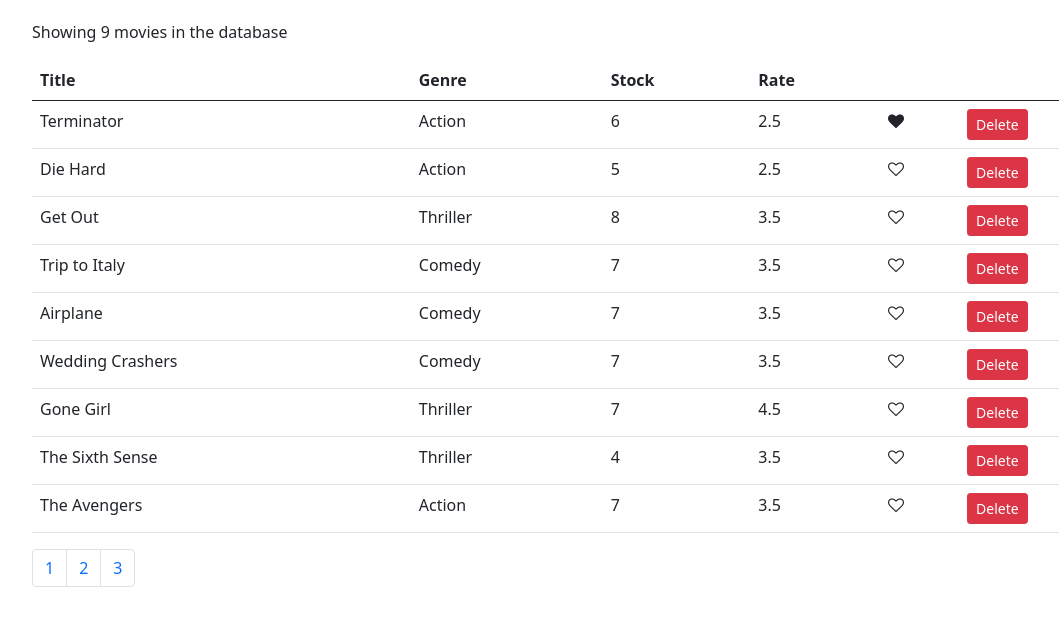
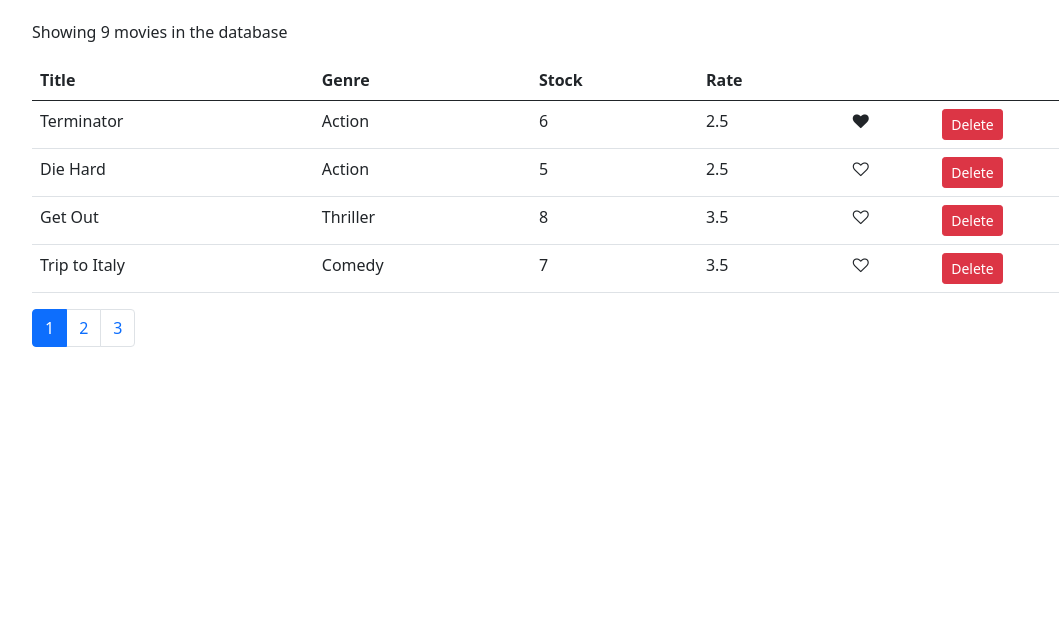
Before and after one commit to devsambuca/Vidly, a React (Create React App) app: page / in a window 1280 px wide. Shown: the top 626 px of the page, without its empty margins (50-1109 px from the left). Built offline with nearby package versions, Linux system fonts and the light colour scheme.

Commit message:
added function paginate for pagination

```diff
--- a/src/components/Movies.js
+++ b/src/components/Movies.js
@@ -2,11 +2,12 @@
 import { getMovies } from '../services/fakeMovieService';
 import Like from './common/Like';
 import Pagination from './common/Pagination';
+import { paginate } from '../utils/paginate';
 class Movies extends Component {
-  state = { movies: getMovies(), pageSize: 4 };
+  state = { movies: getMovies(), currentPage: 1, pageSize: 4 };
 
   handlePageChange = (page) => {
-    console.log(page);
+    this.setState({ currentPage: page });
   };
 
   handleDelete = (movie) => {
@@ -22,7 +23,12 @@
   };
   render() {
     const { length: count } = this.state.movies;
+    const { pageSize, currentPage, movies: allMovies } = this.state;
+
     if (count === 0) return <p>There are no movies in the database</p>;
+
+    const movies = paginate(allMovies, currentPage, pageSize);
+
     return (
       <React.Fragment>
         <p>Showing {count} movies in the database</p>
@@ -38,7 +44,7 @@
             </tr>
           </thead>
           <tbody>
-            {this.state.movies.map((movie) => (
+            {movies.map((movie) => (
               <tr key={movie._id}>
                 <td>{movie.title}</td>
                 <td>{movie.genre.name}</td>
@@ -60,7 +66,8 @@
         </table>
         <Pagination
           itemsCount={count}
-          pageSize={this.state.pageSize}
+          pageSize={pageSize}
+          currentPage={currentPage}
           onPageChange={this.handlePageChange}
         />
       </React.Fragment>
--- a/src/components/common/Pagination.js
+++ b/src/components/common/Pagination.js
@@ -1,10 +1,11 @@
 import React from 'react';
+import PropTypes from 'prop-types';
 import _ from 'lodash';
 
 const Pagination = (props) => {
-  const { itemsCount, pageSize } = props;
+  const { itemsCount, pageSize, currentPage, onPageChange } = props;
+  console.log(currentPage);
   const pagesCount = Math.ceil(itemsCount / pageSize);
-  console.log(pagesCount);
   if (pagesCount === 1) return null;
   const pages = _.range(1, pagesCount + 1);
 
@@ -12,8 +13,8 @@
     <nav>
       <ul className="pagination">
         {pages.map((page) => (
-          <li key={page} className="page-item">
-            <a href="" className="page-link">
+          <li key={page} className={page === currentPage ? 'page-item active' : 'page-item'}>
+            <a className="page-link" onClick={() => onPageChange(page)}>
               {page}
             </a>
           </li>
@@ -23,4 +24,11 @@
   );
 };
 
+Pagination.propTypes = {
+  itemsCount: PropTypes.number.isRequired,
+  pageSize: PropTypes.number.isRequired,
+  currentPage: PropTypes.number.isRequired,
+  onPageChange: PropTypes.func.isRequired,
+};
+
 export default Pagination;
--- /dev/null
+++ b/src/utils/paginate.js
@@ -0,0 +1,6 @@
+import _ from 'lodash';
+
+export function paginate(items, pageNumber, pageSize) {
+  const startIndex = (pageNumber - 1) * pageSize;
+  return _(items).slice(startIndex).take(pageSize).value();
+}
```
